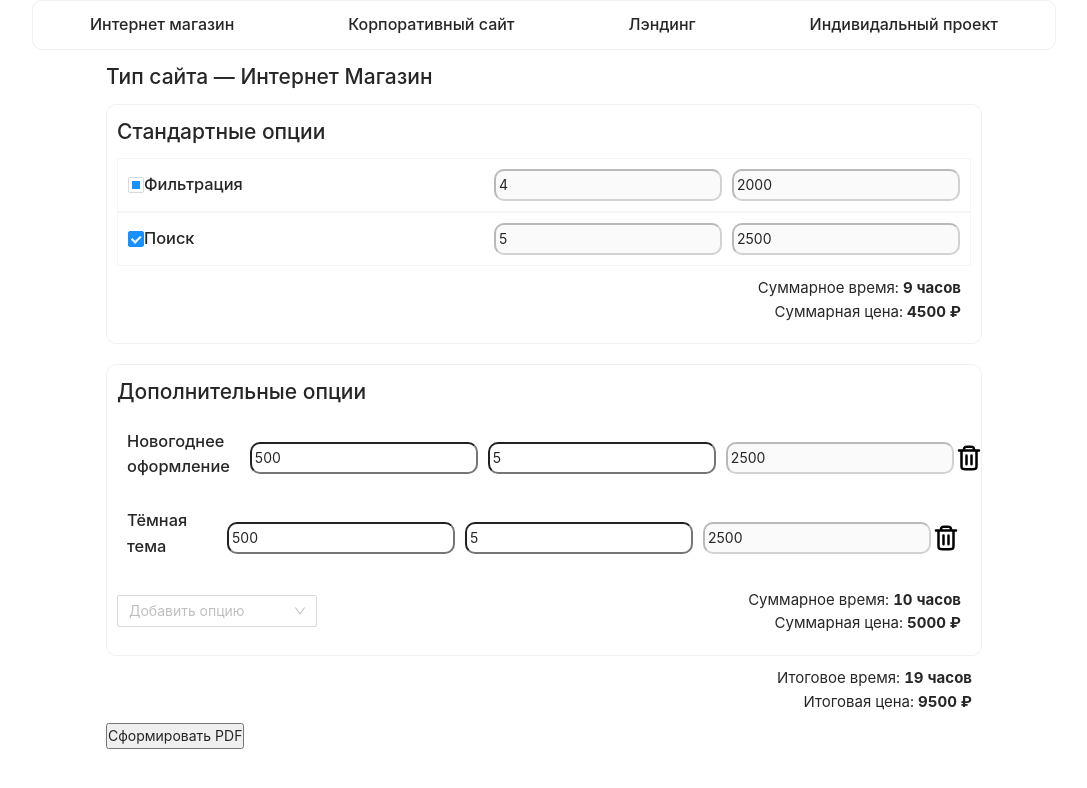
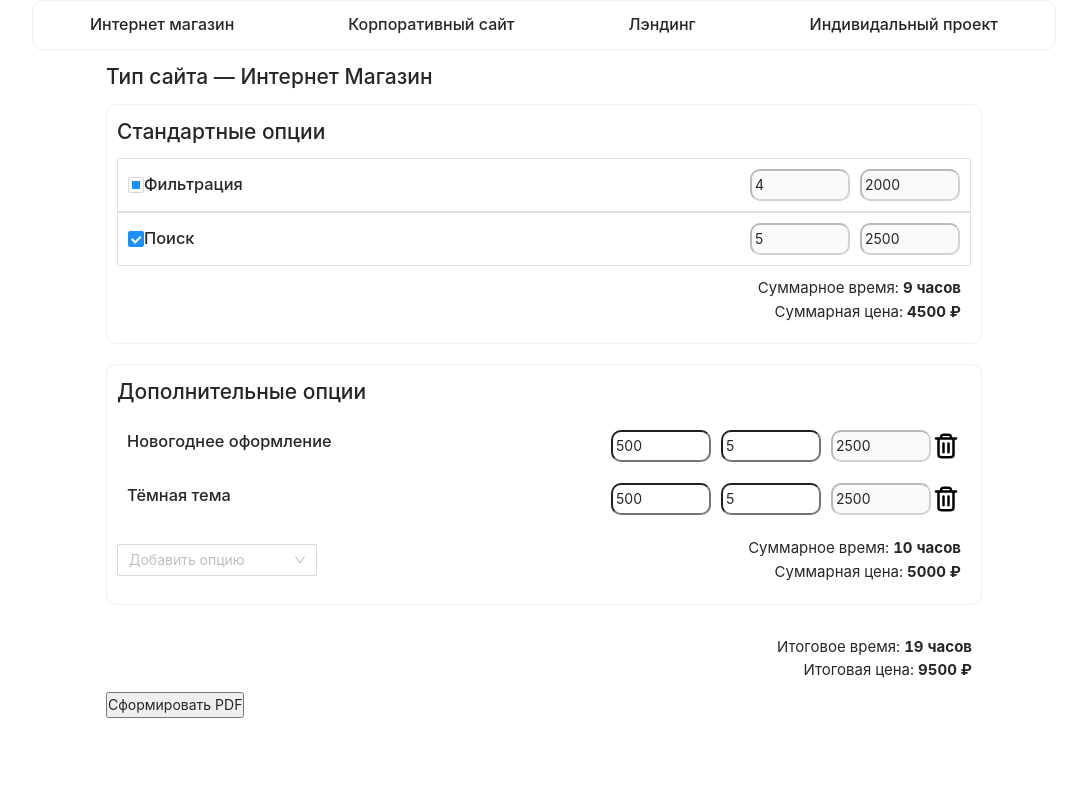
Before and after one commit to KPEesti/calibri-calculator, a Vue app: page / in a window 1280 px wide. Shown: the top 788 px of the page, without its empty margins (96-1183 px from the left). Built offline with nearby package versions, Linux system fonts and the light colour scheme; data requests are answered from the project's data file.

Commit message:
Дописываю стили для pdf документа

```diff
--- a/db.json
+++ b/db.json
@@ -1,5 +1,5 @@
 {
-  "optionals": [
+  "options": [
     {
       "id": 1,
       "title": "Интеграция с 1C",
--- a/src/components/DefaultBlock.vue
+++ b/src/components/DefaultBlock.vue
@@ -38,7 +38,7 @@ const point = blueprintStore.blueprint.default.entries.get(props.id);
 
 <style scoped>
 .wrapper {
-  border: 1px solid #f5f5f5;
+  border: 1px solid #e0e0e0;
   overflow: hidden;
   height: auto;
 }
--- a/src/components/DefaultItem.vue
+++ b/src/components/DefaultItem.vue
@@ -108,6 +108,7 @@ input {
   padding: 3px;
   margin-left: 10px;
   border-radius: 10px;
+  width: 100px;
 }
 
 @media print {
@@ -115,6 +116,12 @@ input {
     display: none !important;
   }
 
+  input {
+    border: none;
+    border-bottom: 1px dashed #cccccc;
+    border-radius: 0;
+  }
+
   .unprintable {
     display: none !important;
   }
--- a/src/components/DefaultSection.vue
+++ b/src/components/DefaultSection.vue
@@ -1,5 +1,5 @@
 <template>
-  <div class="section-wrapper">
+  <div class="section__wrapper">
     <h2>Стандартные опции</h2>
     <OptionsBlock
       v-for="id in blueprintStore.blueprint.default.entries.keys()"
@@ -16,18 +16,12 @@
 <script setup>
 import OptionsBlock from "@/components/DefaultBlock.vue";
 import { useBlueprintStore } from "@/stores/blueprint";
-import { watch } from "vue";
 import PriceSummary from "@/components/PriceSummary.vue";
-
 const blueprintStore = useBlueprintStore();
-
-watch(blueprintStore.blueprint.default, () => {
-  blueprintStore.setSectionProps("default");
-});
 </script>
 
 <style scoped>
-.section-wrapper {
+.section__wrapper {
   border: 1px solid rgba(0, 0, 0, 0.06);
   border-radius: 10px;
   padding: 10px;
--- a/src/components/FrameError.vue
+++ b/src/components/FrameError.vue
@@ -17,7 +17,7 @@ const appStore = useAppStore();
   width: 20%;
   height: 80px;
   padding: 10px;
-  position: absolute;
+  position: fixed;
   top: 10px;
   left: 10px;
 
@@ -30,12 +30,12 @@ const appStore = useAppStore();
 
 .error-enter-active,
 .error-leave-active {
-  transition: transform 0.4s ease-in-out;
+  transition: transform 0.5s ease-in-out;
 }
 
 .error-enter-from,
 .error-leave-to {
-  transform: translate(-300px);
+  transform: translate(-400px);
 }
 
 .error-enter-to,
--- a/src/components/OptionalItem.vue
+++ b/src/components/OptionalItem.vue
@@ -91,11 +91,18 @@ input {
   padding: 3px;
   margin-left: 10px;
   border-radius: 10px;
+  width: 100px;
 }
 
 @media print {
   img {
     display: none !important;
   }
+
+  input {
+    border: none;
+    border-bottom: 1px dashed #cccccc;
+    border-radius: 0;
+  }
 }
 </style>
--- a/src/components/OptionalSection.vue
+++ b/src/components/OptionalSection.vue
@@ -1,7 +1,10 @@
 <template>
-  <div class="section-wrapper">
+  <div class="section__wrapper">
     <div>
       <h2>Дополнительные опции</h2>
+      <div>
+
+      </div>
     </div>
     <OptionalItem
       v-for="item in blueprintStore.blueprint.optional.entries.values()"
@@ -60,11 +63,13 @@ const selected = ref(null);
 </script>
 
 <style scoped>
-.section-wrapper {
+.section__wrapper {
   border: 1px solid rgba(0, 0, 0, 0.06);
   border-radius: 10px;
   padding: 10px;
+  margin-bottom: 20px;
 }
+
 
 .footer {
   display: flex;
--- a/src/components/ParentDefaultItem.vue
+++ b/src/components/ParentDefaultItem.vue
@@ -77,11 +77,18 @@ input {
   padding: 3px;
   margin-left: 10px;
   border-radius: 10px;
+  width: 100px;
 }
 
 @media print {
   .option-item > div {
     display: none !important;
   }
+
+  input {
+    border: none;
+    border-bottom: 1px dashed #cccccc;
+    border-radius: 0;
+  }
 }
 </style>
--- a/src/stores/blueprint.js
+++ b/src/stores/blueprint.js
@@ -28,14 +28,14 @@ export const useBlueprintStore = defineStore("blueprint", {
       this.setSectionProps("optional");
     },
     async fetchOptions() {
-      this.options = await fetch(`${BASE_URL}/optionals`).then((res) => res.json());
+      this.options = await fetch(`${BASE_URL}/options`).then((res) => res.json());
     },
     async fetchOptionById(id) {
       if (this.blueprint.optional.entries.has(id)) {
         return Promise.reject("Данная опция уже добавлена в список");
       }
 
-      let data = await fetch(`${BASE_URL}/optionals/${id}`).then((res) => res.json());
+      let data = await fetch(`${BASE_URL}/options/${id}`).then((res) => res.json());
 
       this.blueprint.optional.entries.set(data.id, data);
     },
```
